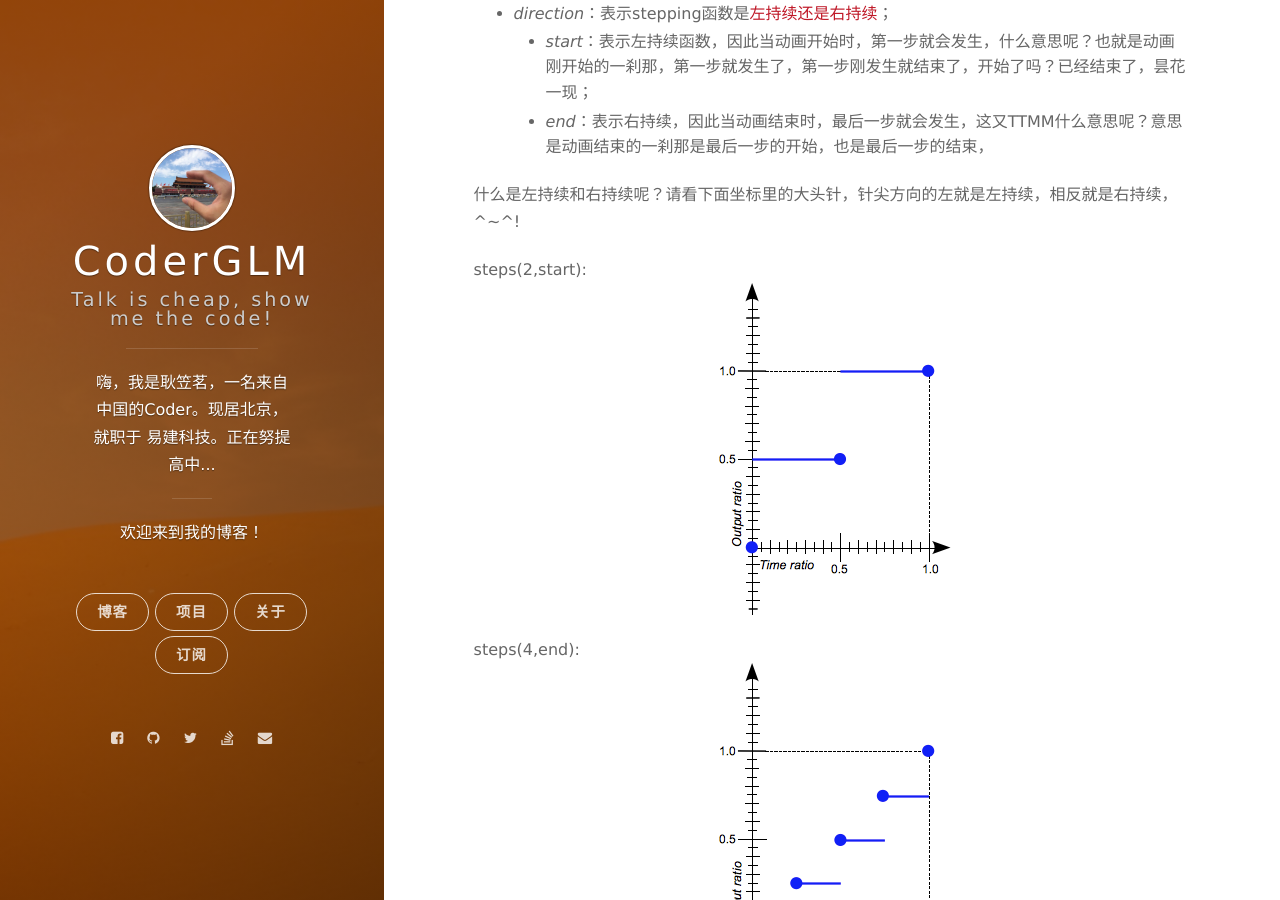
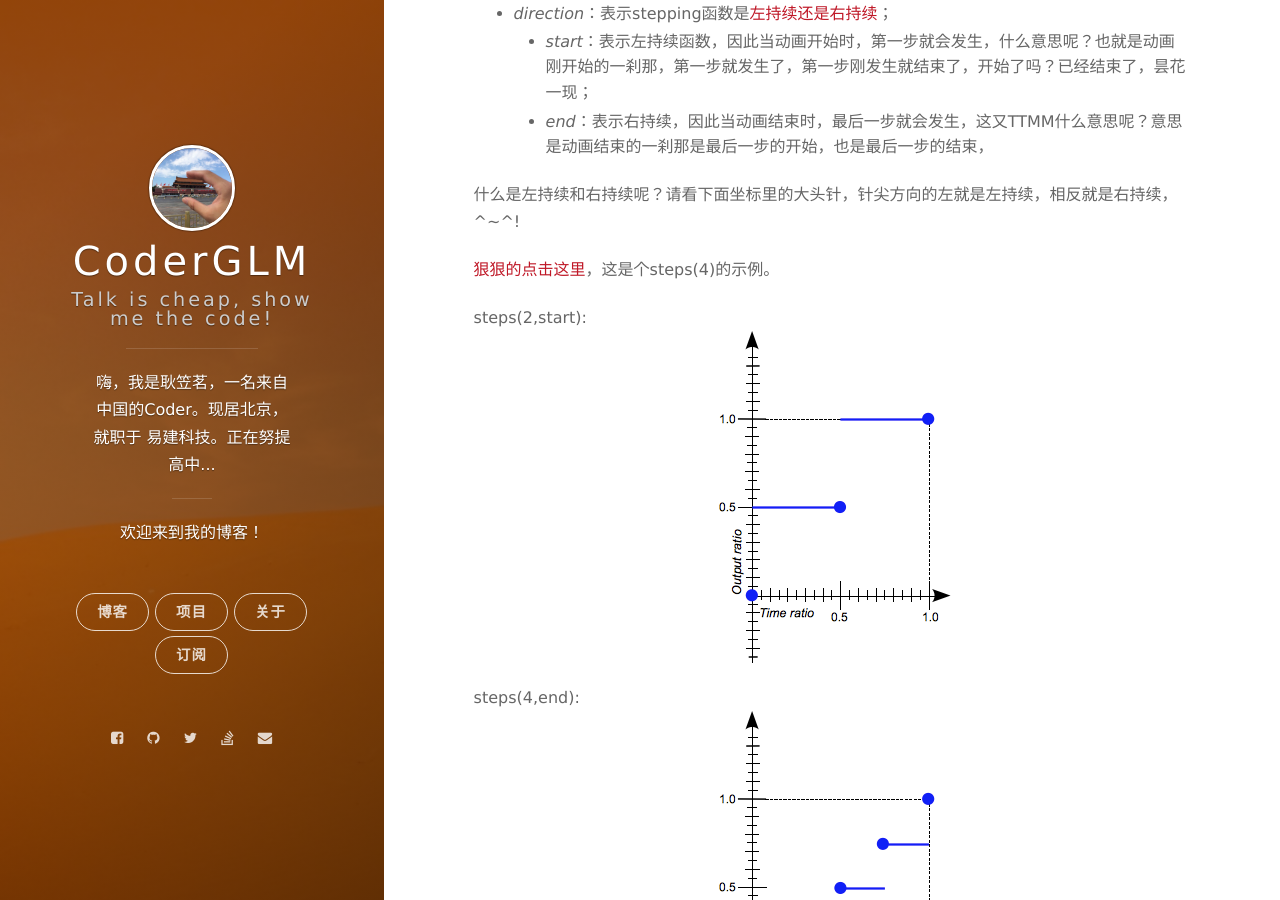
Before and after one commit to CoderLim/jekyll-based-blog, a Jekyll site: the page built from _posts/2016-11-09-css3-timing-function-steps.markdown, in a window 1280 px wide and 900 px high, scrolled down 1332 px. Built offline with Jekyll 4.4.1, drawn with Linux system fonts in a browser that asks for light colours; nearby versions of some CDN libraries; comment, search, counter and statistics services are not loaded.

Commit message:
Update _posts/2016-11-09-css3-timing-function-steps.markdown

```diff
--- a/_posts/2016-11-09-css3-timing-function-steps.markdown
+++ b/_posts/2016-11-09-css3-timing-function-steps.markdown
@@ -58,6 +58,8 @@
   - *end*：表示右持续，因此当动画结束时，最后一步就会发生，这又TTMM什么意思呢？意思是动画结束的一刹那是最后一步的开始，也是最后一步的结束，
 
 什么是左持续和右持续呢？请看下面坐标里的大头针，针尖方向的左就是左持续，相反就是右持续，^~^!
+
+[狠狠的点击这里][2]，这是个steps(4)的示例。
 
 steps\(2,start\):
 ![steps(2,start)]({{ site.imageurl }}/assets/images/2016/steps(2,start).png)
@@ -145,3 +147,4 @@
 
 
 [1]: http://en.wikipedia.org/wiki/Left-continuous#Directional_and_semi-continuity "left- or right-continuous"
+[2]: https://jsfiddle.net/CoderGLM/e6hd40c8/ "steps(4)示例"
```
